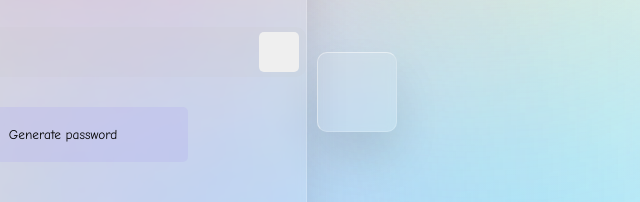
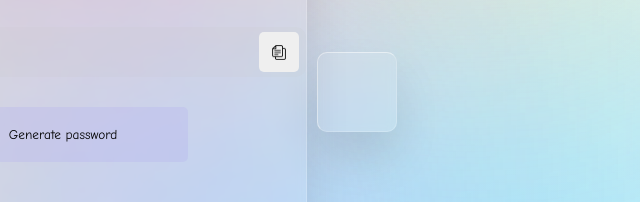
Before and after one commit to ashibad/Password-generator, a plain HTML site: page index.html in a window 1280 px wide. Shown: the part 416-618 px from the top of the page, 583-1223 px from the left. Drawn offline with Linux system fonts and the light colour scheme.

Commit message:
fixed button

```diff
--- a/index.html
+++ b/index.html
@@ -52,7 +52,7 @@
                 <div class="result-container">
                     <span id="result"></span>
                     <button class="btn" id="clipboard">
-                        <i class="clipboard"></i>
+                        <img src="images/copy.png" alt="clipboard">
                     </button>
                 </div>
                 <button class="generate-btn" id="generate" >Generate password</button>
--- a/style.css
+++ b/style.css
@@ -198,6 +198,9 @@ h3 {
 	padding: 9px 12px;
 	border-radius: 5px;
 	margin-right: 2px;
+	display: flex;
+	justify-content: center;
+	align-items: center;
 	/* background-image: url(./images/icon.png); */
 }
 
@@ -211,6 +214,11 @@ h3 {
 	border-radius: 5px;
 	background-color: #b5b1ee4f;
 	transition: 0.4s;
+}
+
+.btn img{
+	height:15px;
+	width: 100%;
 }
 
 .generate-btn:hover{
```
